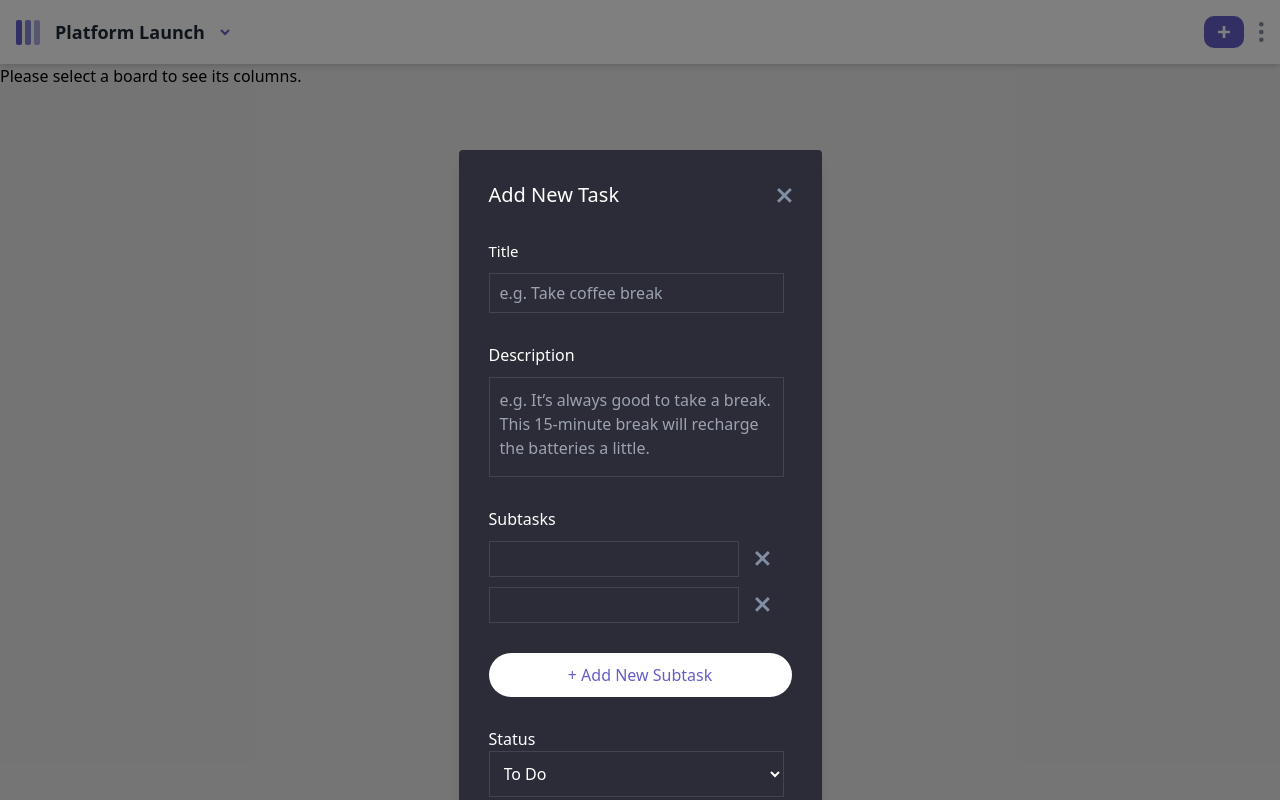
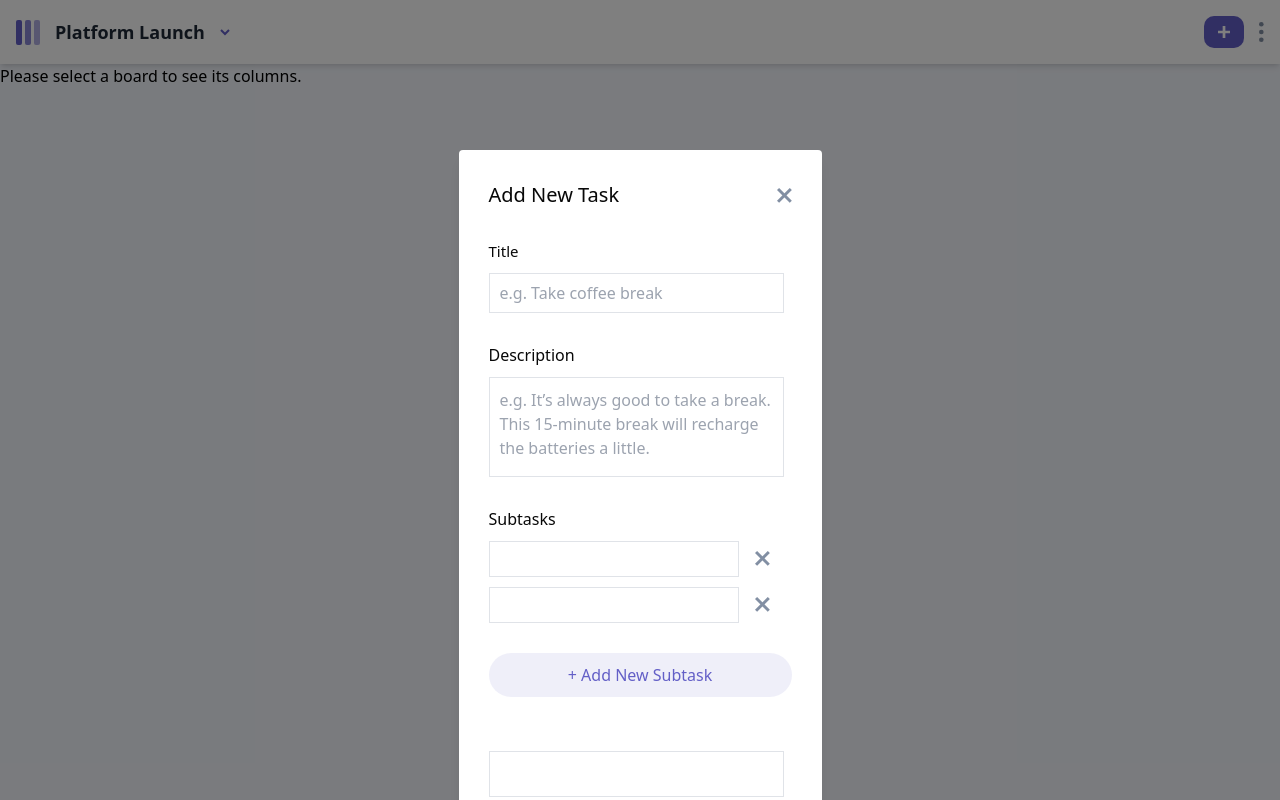
Before and after one commit to gia-grigalashvili/kanban-task-management-web-app, a React (Vite) app: page / in a window 1280 px wide. Both pictures are taken after a click on the element 1224 px from the left and 32 px from the top of the page. Built offline with nearby package versions, Linux system fonts and the light colour scheme.

Commit message:
add subtacks

```diff
--- a/src/components/Header.tsx
+++ b/src/components/Header.tsx
@@ -101,11 +101,11 @@ export default function Header({ onSelectBoard }) {
 
       {showAddTaskForm && (
         <div className="fixed inset-0 flex items-center justify-center bg-black bg-opacity-50">
-          <div className="bg-[#2B2C37] flex flex-col mt-[200px] gap-[30px] text-white p-[30px] w-[363px] h-[700px] rounded shadow-lg relative overflow-y-auto">
+          <div className="bg-[#ffffff] flex flex-col mt-[200px] gap-[30px] text-white p-[30px] w-[363px] h-[700px] rounded shadow-lg relative overflow-y-auto">
             {" "}
             {/* Add overflow-y-auto here */}
             <div className="flex items-center justify-between">
-              <h1 className="text-[20px]">Add New Task</h1>
+              <h1 className="text-[#080808] text-[20px]">Add New Task</h1>
               <img
                 className="cursor-pointer"
                 onClick={click}
@@ -114,7 +114,7 @@ export default function Header({ onSelectBoard }) {
               />
             </div>
             <div className="flex flex-col gap-[10px]">
-              <h1 className="text-[15px]">Title</h1>
+              <h1 className="text-[#080808] text-[15px]">Title</h1>
               <input
                 className="w-[295px] h-[40px] p-[10px] border bg-transparent border-[#828FA340]"
                 type="text"
@@ -122,7 +122,7 @@ export default function Header({ onSelectBoard }) {
               />
             </div>
             <div className="flex flex-col gap-[10px]">
-              <h1>Description</h1>
+              <h1 className="text-[#080808]">Description</h1>
               <textarea
                 className="bg-transparent w-[295px] h-[100px] p-[10px] border border-[#828FA340] placeholder-top"
                 placeholder="e.g. It’s always good to take a break. This 15-minute break will recharge the batteries a little."
@@ -130,7 +130,7 @@ export default function Header({ onSelectBoard }) {
               ></textarea>
             </div>
             <div className="flex flex-col gap-[10px]">
-              <h1>Subtasks</h1>
+              <h1 className="text-[#080808]">Subtasks</h1>
               <div className="flex  gap-[16px] items-center">
                 <input
                   className="border-[#828FA340]  w-[250px] p-[5px] border bg-transparent"
@@ -147,16 +147,12 @@ export default function Header({ onSelectBoard }) {
                 <img className="cursor-pointer" src={cross} alt="Remove" />
               </div>
             </div>
-            <button className="bg-[#ffff] cursor-pointer p-[10px] rounded-[30px]">
-              <h1 className="text-[#635FC7]">+ Add New Subtask</h1>
+            <button className="bg-[#635FC71A] cursor-pointer p-[10px] rounded-[30px]">
+              <h1 className=" text-[#635FC7]">+ Add New Subtask</h1>
             </button>
             <div>
               <h1>Status</h1>
-              <select className="w-[295px]  h-[50px ] bg-[#b4acac] p-[10px] border bg-transparent border-[#828FA340] text-white">
-                <option value="todo">To Do</option>
-                <option value="doing">Doing</option>
-                <option value="done">Done</option>
-              </select>
+              <select className="w-[295px]  h-[50px ] bg-[#b4acac] p-[10px] border bg-transparent border-[#828FA340] text-white"></select>
             </div>
             <button className="bg-[#1829db] cursor-pointer p-[10px] rounded-[30px]">
               Create Task
--- a/src/components/Pages.tsx
+++ b/src/components/Pages.tsx
@@ -1,8 +1,61 @@
-import React, { useState } from "react";
+import { useState, useEffect } from "react";
 
-export default function Pages({ selectedBoard }) {
-  // State to track visibility of the small div
-  const [showMessage, setShowMessage] = useState(false);
+type Subtask = {
+  title: string;
+  isCompleted: boolean;
+};
+
+type Task = {
+  title: string;
+  description: string;
+  status: string;
+  subtasks: Subtask[];
+};
+
+type Column = {
+  name: string;
+  tasks: Task[];
+};
+
+type Board = {
+  name: string;
+  columns: Column[];
+};
+
+type PagesProps = {
+  selectedBoard?: Board;
+};
+
+type CompletedCounts = {
+  [key: string]: {
+    completed: number;
+    total: number;
+  };
+};
+
+export default function Pages({ selectedBoard }: PagesProps) {
+  const [showMessage, setShowMessage] = useState<boolean>(false);
+  const [completedCounts, setCompletedCounts] = useState<CompletedCounts>({});
+
+  useEffect(() => {
+    if (selectedBoard && selectedBoard.columns) {
+      const counts: CompletedCounts = {};
+
+      selectedBoard.columns.forEach((column, columnIndex) => {
+        column.tasks.forEach((task, taskIndex) => {
+          const completedSubtasks = task.subtasks.filter(
+            (subtask) => subtask.isCompleted
+          ).length;
+          counts[`${columnIndex}-${taskIndex}`] = {
+            completed: completedSubtasks,
+            total: task.subtasks.length,
+          };
+        });
+      });
+
+      setCompletedCounts(counts);
+    }
+  }, [selectedBoard]);
 
   if (!selectedBoard) {
     return <div>Please select a board to see its columns.</div>;
@@ -10,20 +63,19 @@ export default function Pages({ selectedBoard }) {
 
   const { name, columns } = selectedBoard;
 
-  // Function to handle the button click
   const handleAddNewColumn = () => {
-    setShowMessage(true); // Show the small div with the message
+    setShowMessage(true);
   };
 
   return (
-    <div className="flex flex-col h-[calc(100vh-80px)] overflow-y-auto">
+    <div className="p-[20px] flex flex-col h-[calc(100vh-80px)] overflow-y-auto">
       <h1 className="text-xl font-medium mb-4">{name}</h1>
 
       <div className="flex gap-[24px]">
         {Array.isArray(columns) && columns.length > 0 ? (
           columns.map((column, columnIndex) => (
             <div key={columnIndex}>
-              <div className="flex gap-[20px]  justify-center items-center ">
+              <div className="flex gap-[20px] justify-center items-center">
                 <div
                   className="w-[15px] h-[15px] rounded-[50%]"
                   style={{
@@ -37,22 +89,33 @@ export default function Pages({ selectedBoard }) {
                         : "#5a2d2d",
                   }}
                 ></div>
-                <h2 className="font-semibold mb-4 text-lg">
+                <h2 className="font-semibold  text-lg">
                   {column.name} ({column.tasks?.length || 0})
                 </h2>
               </div>
 
-              <div>
+              <div className="mt-[20px]">
                 {Array.isArray(column.tasks) && column.tasks.length > 0 ? (
                   <ul className="flex flex-col gap-2">
-                    {column.tasks.map((task, taskIndex) => (
-                      <li
-                        key={taskIndex}
-                        className="w-[280px] font-bold rounded-[8px] bg-[#FFFFFF] text-black p-[20px] shadow-md flex items-center"
-                      >
-                        {task.title}
-                      </li>
-                    ))}
+                    {column.tasks.map((task, taskIndex) => {
+                      const taskKey = `${columnIndex}-${taskIndex}`;
+                      const { completed, total } = completedCounts[taskKey] || {
+                        completed: 0,
+                        total: 0,
+                      };
+
+                      return (
+                        <li
+                          key={taskIndex}
+                          className="w-[280px] flex flex-col font-bold rounded-[8px] bg-[#FFFFFF] text-black p-[20px] shadow-md"
+                        >
+                          <p>{task.title}</p>
+                          <p className="text-sm text-gray-600">
+                            {completed} of {total} subtasks completed
+                          </p>
+                        </li>
+                      );
+                    })}
                   </ul>
                 ) : (
                   <p className="text-gray-500">No tasks available</p>
@@ -61,10 +124,10 @@ export default function Pages({ selectedBoard }) {
             </div>
           ))
         ) : (
-          <div className="flex mt-[100px] justify-center items-center h-full flex justify-center text-center flex-col">
+          <div className="flex mt-[100px] justify-center items-center h-full flex-col">
             <h1>This board is empty. Create a new column to get started.</h1>
             <button
-              onClick={handleAddNewColumn} // Handle button click
+              onClick={handleAddNewColumn}
               className="bg-blue-500 text-white p-[10px] rounded-[30px]"
             >
               + Add New Column
@@ -73,10 +136,9 @@ export default function Pages({ selectedBoard }) {
         )}
       </div>
 
-      {/* Conditionally render the small div when showMessage is true */}
       {showMessage && (
-        <div className="fixed inset-0 flex items-center  justify-center bg-black bg-opacity-50">
-          <div className="bg-[#FFFFFF] rounded  w-[343px] p-[15px] ">
+        <div className="fixed inset-0 flex items-center justify-center bg-black bg-opacity-50">
+          <div className="bg-[#FFFFFF] rounded w-[343px] p-[15px]">
             <h1>Add New Board</h1>
             <div className="flex flex-col gap-[10px]">
               <h1 className="text-[15px]">Board Name</h1>
--- a/src/index.css
+++ b/src/index.css
@@ -8,5 +8,5 @@
 }
 
 body {
-  background-color: rgba(233, 233, 233, 0.938);
+  background-color: rgb(244, 247, 253);
 }
```
